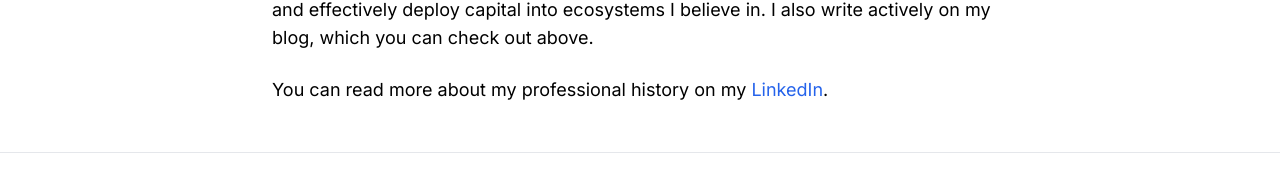
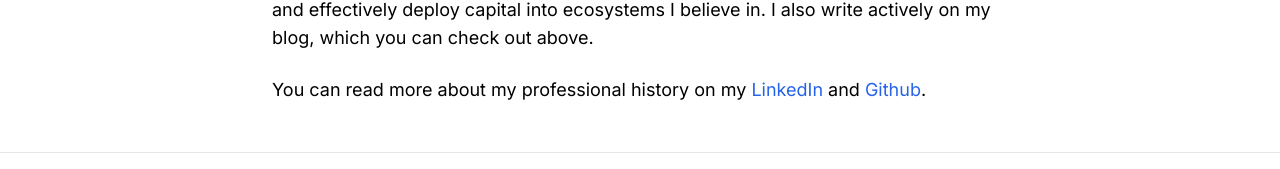
Before and after one commit to thrivepointgroup/thrive-landing, a Next.js app: page /about in a window 1280 px wide. Shown: the part 1473-1642 px from the top of the page. Built offline with nearby package versions, Linux system fonts and the light colour scheme.

Commit message:
update about

```diff
--- a/pages/about.js
+++ b/pages/about.js
@@ -65,6 +65,14 @@
             className="text-blue-600 hover:text-blue-800"
           >
             LinkedIn
+          </a> and{' '}
+          <a
+            href="https://github.com/carlcortright"
+            target="_blank"
+            rel="noopener noreferrer"
+            className="text-blue-600 hover:text-blue-800"
+          >
+            Github
           </a>.
         </p>
       </div>
```
